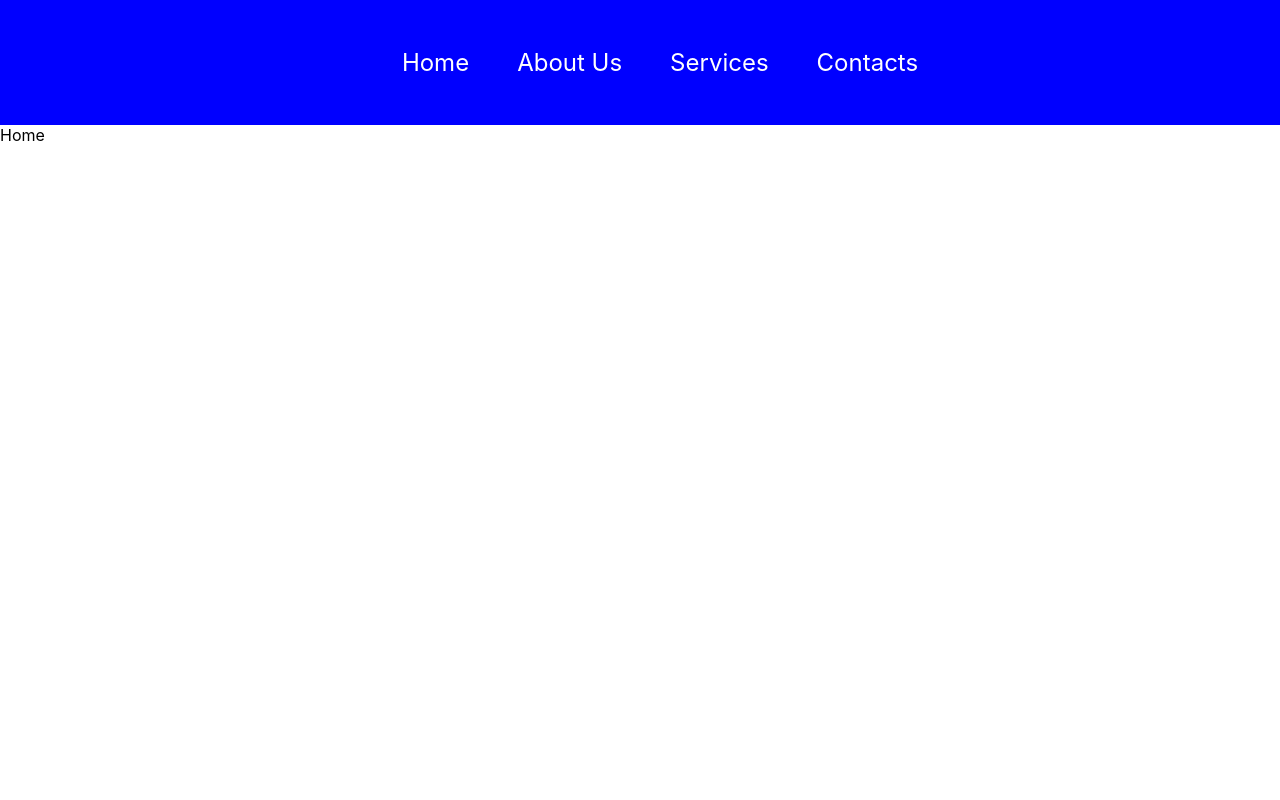
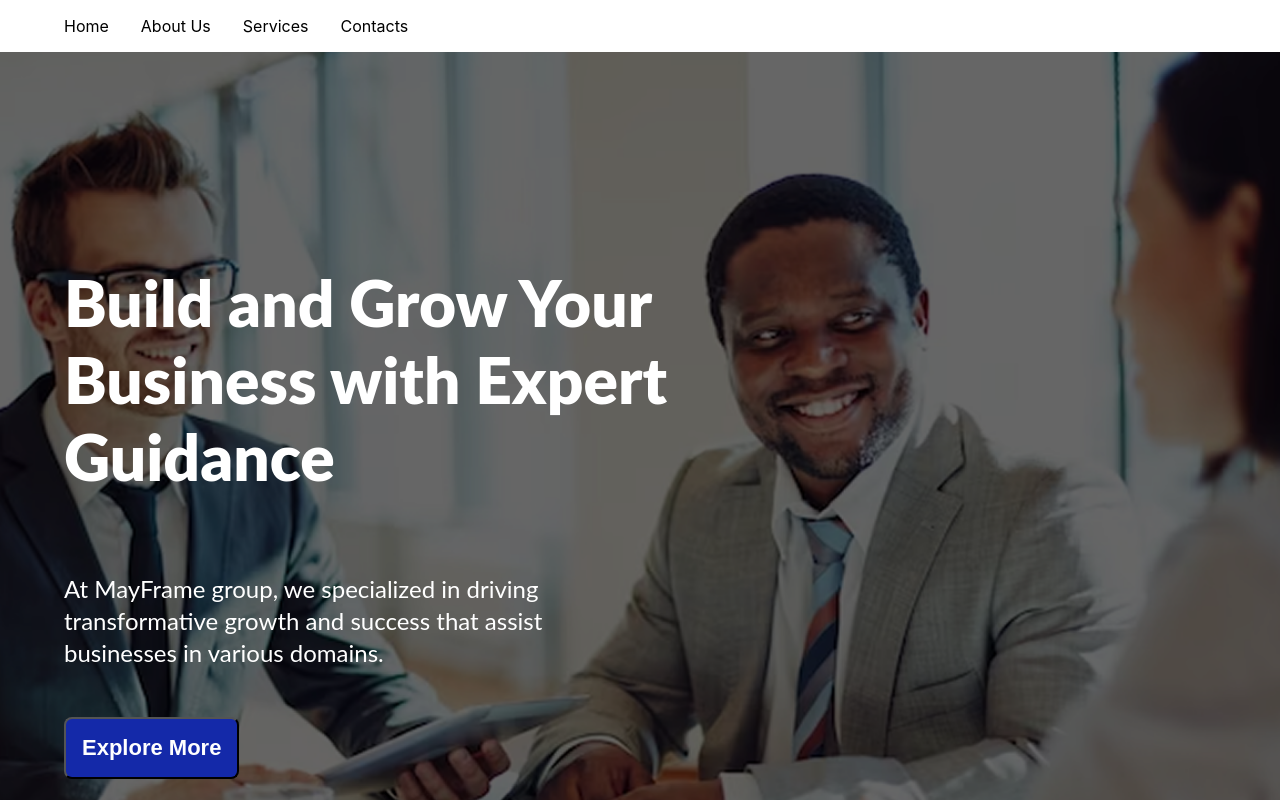
Before and after one commit to LoneProg/osf-react-app, a React (Create React App) app: page / in a window 1280 px wide. Shown: the top 800 px of the page. Built offline with nearby package versions, Linux system fonts and the light colour scheme.

Commit message:
Add Hero component and update Header styles; remove unused CSS

```diff
--- a/package.json
+++ b/package.json
@@ -6,6 +6,7 @@
     "cra-template": "1.2.0",
     "react": "^19.0.0",
     "react-dom": "^19.0.0",
+    "react-icons": "^5.4.0",
     "react-router-dom": "^6.28.2",
     "react-scripts": "5.0.1",
     "web-vitals": "^4.2.4"
--- a/src/App.js
+++ b/src/App.js
@@ -1,11 +1,13 @@
 import './App.css';
 import Navbar from './Components/Header/Header';
+import Hero from './Components/Hero/Hero';
 import Router from './Router';
 
 function App() {
   return (
     <div>
       <Navbar />
+      <Hero />
       <Router />
     </div>
   );
--- a/src/Components/Header/Header.css
+++ /dev/null
@@ -1,22 +0,0 @@
-.container {
-    width: 100%;
-    background: blue;
-    padding: 2rem 0;
-}
-
-header {
-    width: 80%;
-    margin: auto;
-}
-
-ul {
-    display: flex;
-    gap: 3rem;
-    justify-content: center;
-}
-
-ul li {
-    list-style: none;
-    font-size: 1.5rem;
-    color: #fff;
-}
--- a/src/Components/Header/Header.jsx
+++ b/src/Components/Header/Header.jsx
@@ -1,6 +1,9 @@
 import React from 'react';
 import { NavLink } from "react-router-dom";
-import "./Header.css";
+import styles from "./Header.module.css";
+import Logo from "../../Assets/App-Icon.png";
+import { useState } from "react";
+import { Ioclosed } from "react-icons/io5";
 
 const Header = () => {
   const { NavOpen, setNavOpen } = useState(false);
@@ -12,7 +15,10 @@ const Header = () => {
   };
   return (
     <header>
-      <nav className={NavOpen ? "open" : ""}>
+      <div className={styles.container}>
+        <div className={styles.logo}>
+          <img src={Logo} alt="Logo" />
+        </div>
         <ul>
           <li>
             <NavLink to="/" onClick={handleNavLinkClick}>
@@ -35,7 +41,7 @@ const Header = () => {
             </NavLink>
           </li>
         </ul>
-      </nav>
+      </div>
       <button onClick={handleNavToggle}>Toggle Nav</button>
     </header>
   );
--- /dev/null
+++ b/src/Components/Header/Header.module.css
@@ -0,0 +1,83 @@
+.container {
+  width: 100%;
+  background: blue;
+  padding: 1rem 0;
+  position: fixed;
+}
+
+header {
+  width: 90%;
+  margin: auto;
+  align-items: center;
+  display: flex;
+  justify-content: space-between;
+}
+
+ul {
+  list-style: none;
+  display: flex;
+  gap: 2rem;
+  justify-content: center;
+  padding: 0;
+}
+
+li a {
+  list-style: none;
+  display: flex;
+  gap: 2rem;
+  padding: 0;
+}
+
+li a {
+  text-decoration: none;
+  color: black;
+}
+.logo img {
+  width: 100%;
+}
+
+nav li.active a {
+  color: #007bff;
+}
+
+@media (max-width: 768px) {
+  .logo img {
+    width: 50%;
+  }
+}
+
+@media (max-width: 576px) {
+  .logo img {
+    width: 30%;
+  }
+}
+
+.actives {
+  display: flex;
+  flex-direction: column;
+  width: 100%;
+  position: fixed;
+  top: 82px;
+  right: 0;
+  background: #063997;
+  transition: 03s;
+  color: #fff;
+}
+
+.actives li {
+  margin: 2rem;
+  color: #fff;
+  border-bottom: 1px solid #fff;
+}
+
+.li a {
+  color: #fff;
+}
+
+.hamburger {
+  display: block;
+}
+
+.navMenu {
+  display: none;
+}
--- a/src/Components/Hero/Hero.jsx
+++ b/src/Components/Hero/Hero.jsx
@@ -1,9 +1,19 @@
 import React from 'react'
+import styles from "./Hero.module.css";
 
 const Hero = () => {
   return (
-    <div>Hero</div>
-  )
-}
+    <div className={styles.container}>
+      <div className={styles.hero}>
+        <h2>Build and Grow Your Business with Expert Guidance</h2>
+        <p>
+          At MayFrame group, we specialized in driving transformative growth and
+          success that assist businesses in various domains.
+        </p>
+        <button>Explore More</button>
+      </div>
+    </div>
+  );
+};
 
 export default Hero
--- a/src/Components/Hero/Hero.module.css
+++ b/src/Components/Hero/Hero.module.css
@@ -4,11 +4,11 @@
   background-repeat: no-repeat;
   background-size: cover;
   background-position: center;
-  padding: 20rem 0;
+  padding: 10rem 0;
 }
 
 .hero {
-  width: 80%;
+  width: 90%;
   margin: auto;
 }
 
@@ -16,7 +16,9 @@
   font-family: Lato;
   font-weight: 900;
   font-size: 64px;
+  color: #fff;
   line-height: 76.8px;
+  width: 60%;
 }
 
 .hero p {
@@ -24,7 +26,7 @@
   font-weight: 400;
   font-size: 24px;
   line-height: 32.04px;
-  width: 55%;
+  width: 45%;
   color: #fff;
   padding: 1.5rem 0;
 }
@@ -33,7 +35,8 @@
   font-weight: 700;
   font-size: 22px;
   color: #fff;
-  background-color: blue;
+  background-color:#1429A9;
   border-radius: 8px;
-  padding: 0.5rem 1rem;
+  padding: 1rem;
+  cursor: pointer;
 }
```
Also changed, not shown: src/Assets/App-Icon.png (added), 1 other file (tests, documents, lock files or other folders).
